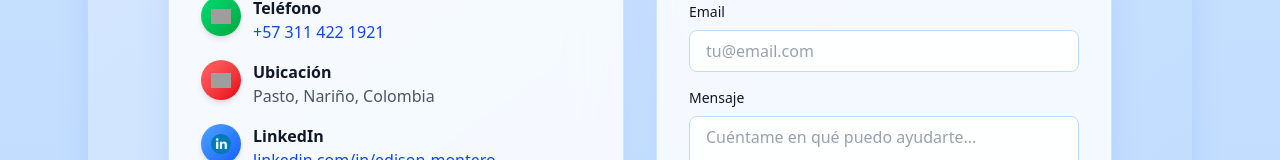
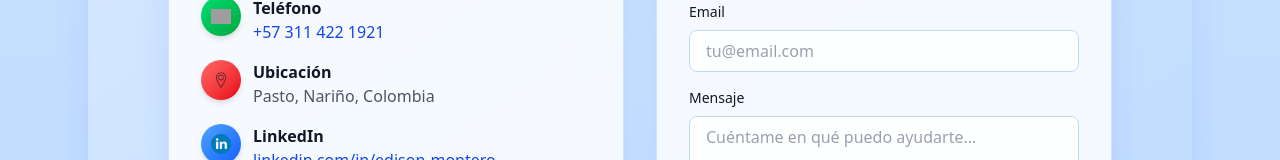
Before and after one commit to Andres8525/EdisonMontero_HojaDeVida, a Next.js app: page / in a window 1280 px wide. Shown: the part 3893-4053 px from the top of the page. Built offline with nearby package versions, Linux system fonts and the light colour scheme; grey boxes are pictures that could not be loaded.

Commit message:
se agrega icon ubicación

```diff
--- a/src/components/Contacto.tsx
+++ b/src/components/Contacto.tsx
@@ -160,7 +160,7 @@ export default function Contacto() {
             <div className="flex items-start gap-3">
               <div className="w-10 h-10 flex-shrink-0 rounded-full bg-gradient-to-br from-red-400 to-red-600 flex items-center justify-center shadow-md">
                 <Image
-                  src="/icons/location.png"
+                  src="/ubi1.png"
                   alt="Location icon"
                   width={20}
                   height={20}
```
Also changed, not shown: public/ubi.png (added), public/ubi1.png (added).
